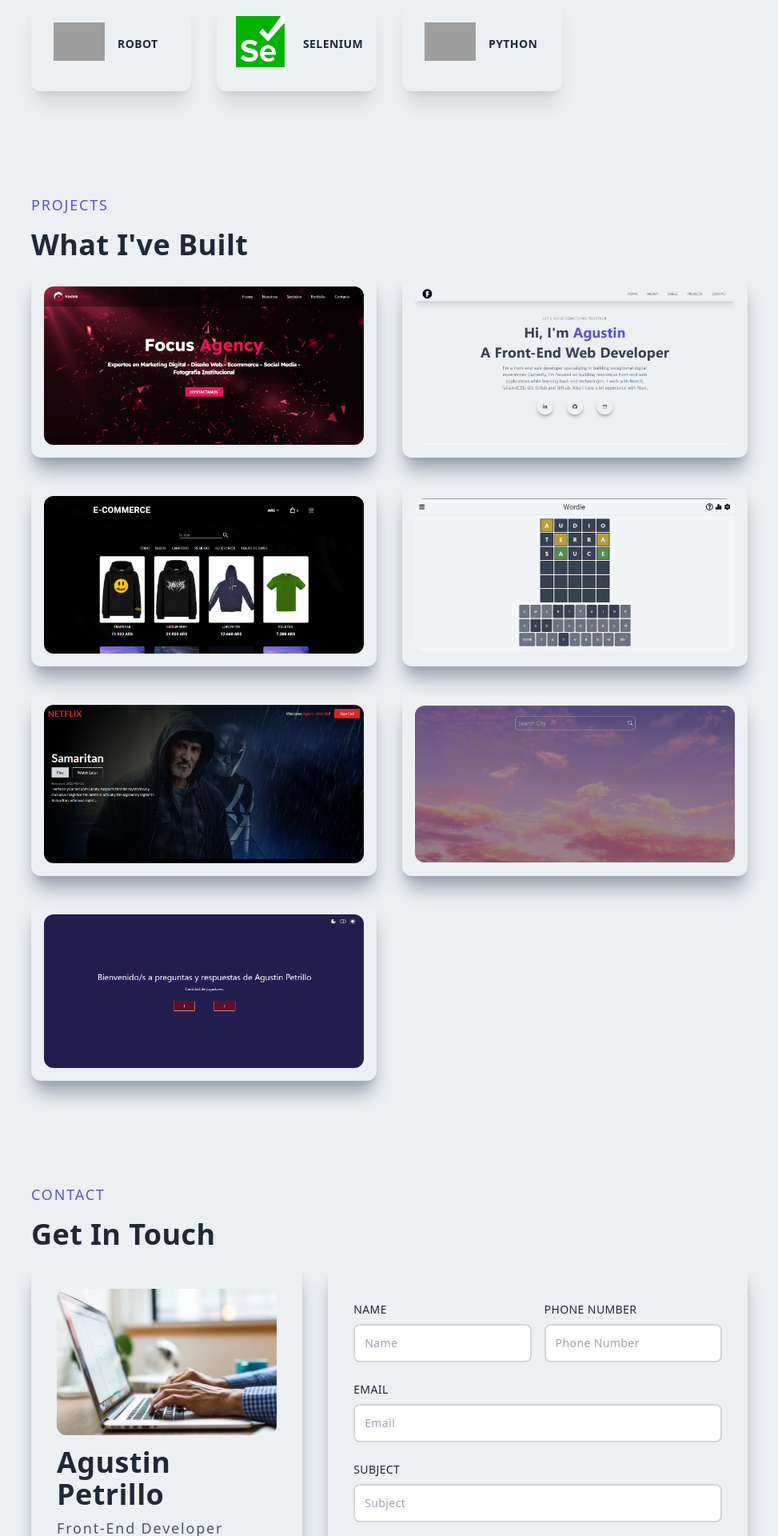
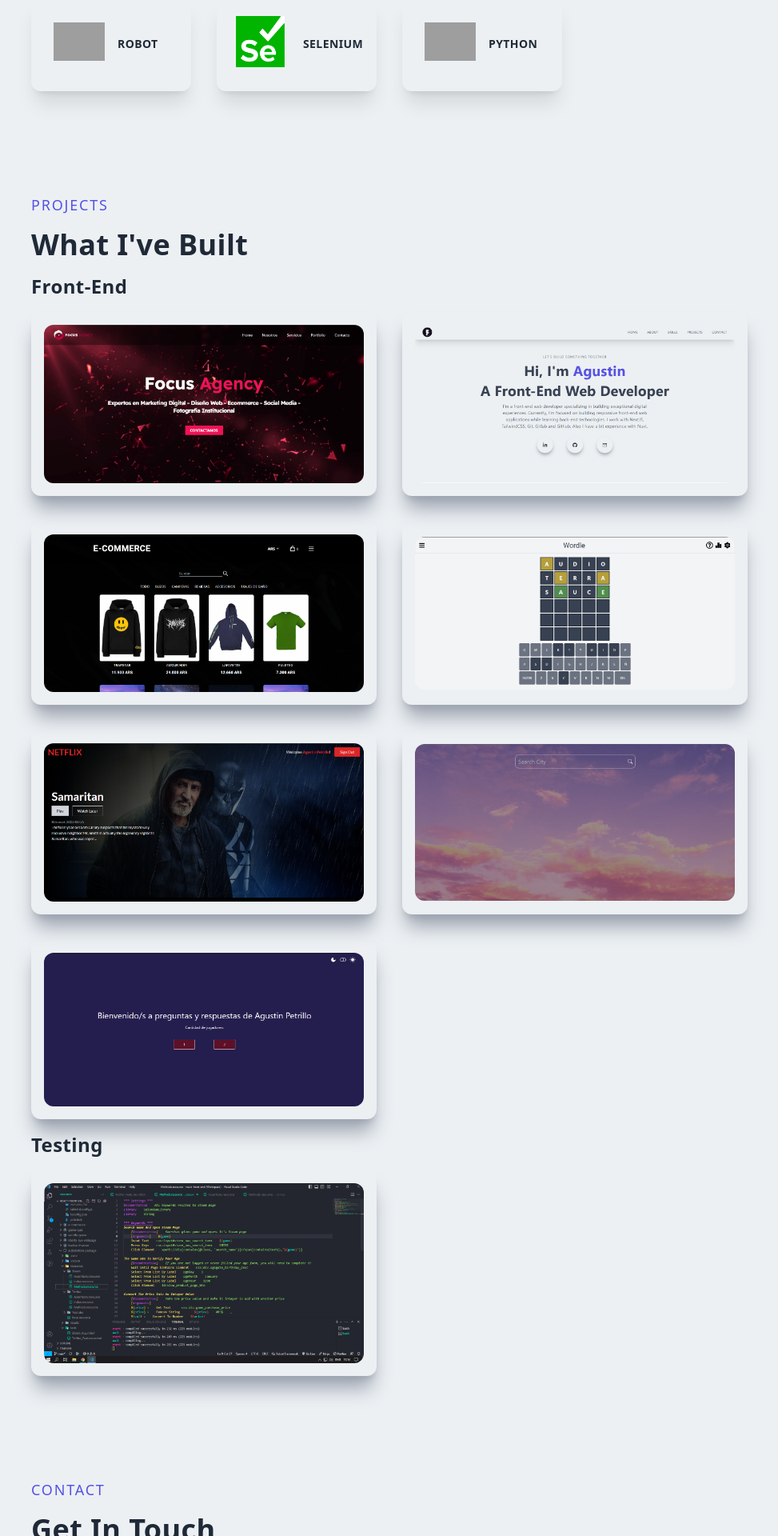
Before and after one commit to agustinpetrillo/portfolio, a Next.js app: page / in a window 1280 px wide. Shown: the part 1894-3814 px from the top of the page at 80% size, without its empty margins (153-1126 px from the left). Built offline with nearby package versions, Linux system fonts and the light colour scheme; grey boxes are pictures that could not be loaded.

Commit message:
added testing

```diff
--- a/components/FourthSection.tsx
+++ b/components/FourthSection.tsx
@@ -8,6 +8,7 @@ import weatherApp from "../public/assets/projects/weather-app.png";
 import netflixClone from "../public/assets/projects/netflix-clone.png";
 import eCommerce from "../public/assets/projects/e-commerce.png";
 import wordleGame from "../public/assets/projects/wordle-game.png";
+import testing from "../public/assets/projects/testing.png";
 const ProjectsBuilt = dynamic(() => import("./ProjectsBuilt"));
 import en from "../translations/fourth-section/en.json";
 import es from "../translations/fourth-section/es.json";
@@ -43,6 +44,9 @@ const FourthSection = () => {
           <h2 className="py-4" data-aos="fade">
             {translate.second}
           </h2>
+          <h4 data-aos="fade" className="pb-4">
+            Front-End
+          </h4>
           <div
             className="grid gap-8 px-4 md:grid-cols-2 lg:px-0"
             data-aos="fade"
@@ -90,6 +94,20 @@ const FourthSection = () => {
               projectUrl="/GameQuiz"
             />
           </div>
+          <h4 className="py-4" data-aos="fade">
+            Testing
+          </h4>
+          <div
+            className="grid gap-8 px-4 md:grid-cols-2 lg:px-0"
+            data-aos="fade"
+          >
+            <ProjectsBuilt
+              title="Testing"
+              backgroundImage={testing}
+              framework="Robot Framework"
+              projectUrl="/Testing"
+            />
+          </div>
         </Container>
       </Background>
     </>
```
Also changed, not shown: public/assets/projects/testing.png (added).
